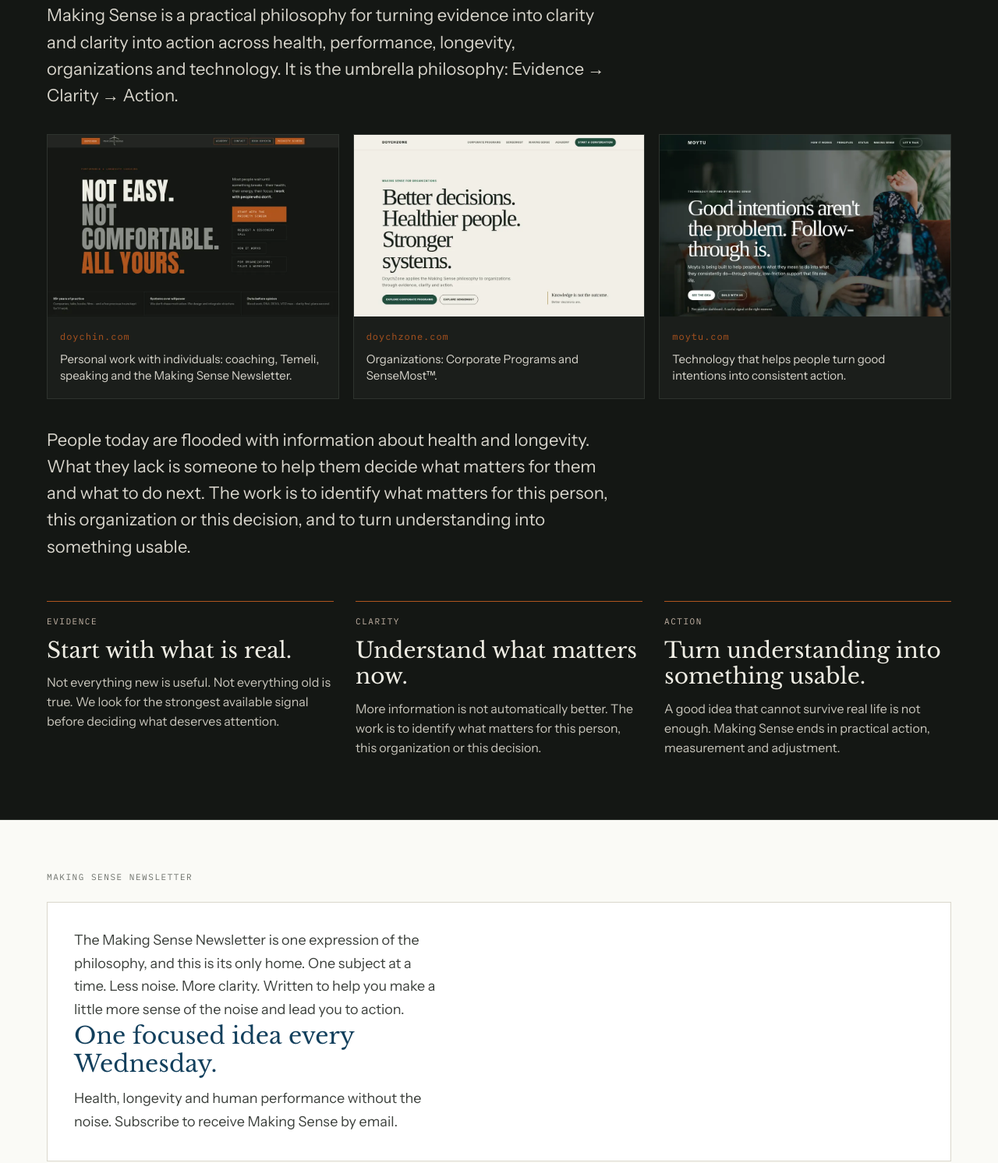
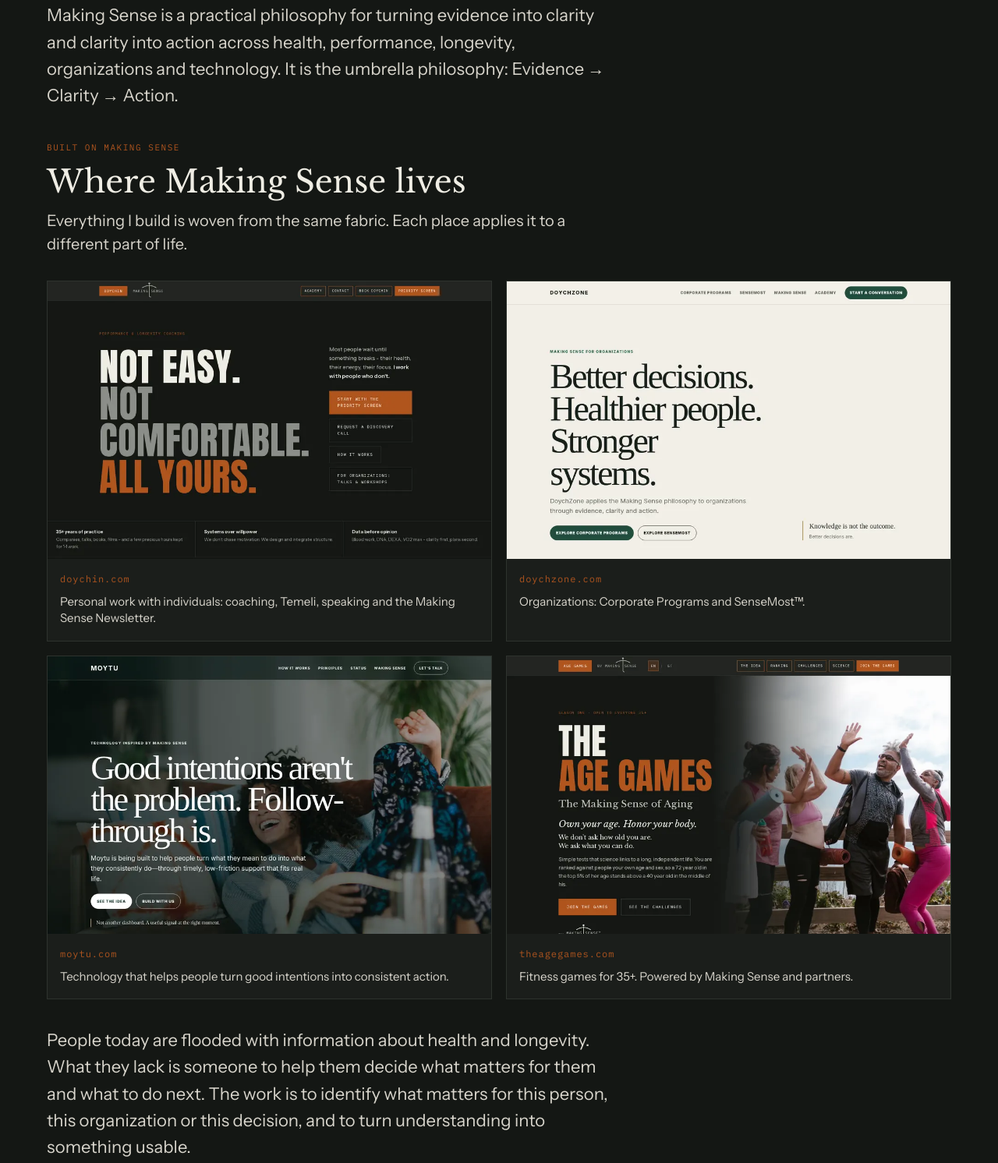
Before and after one commit to doychzone/doychin-site, a plain HTML site: page making-sense/index.html in a window 1280 px wide. Shown: the part 382-1874 px from the top of the page at 78% size. Drawn offline with nearby package versions, Linux system fonts and the light colour scheme.

Commit message:
Hub: show where Making Sense lives, including The Age Games
Add a short fabric intro above the site cards, and a fourth card
for theagegames.com in both the top grid and the bottom block.

```diff
--- a/making-sense/index.html
+++ b/making-sense/index.html
@@ -25,6 +25,11 @@
     <h1>Making Sense</h1>
     <p class="philosophy-lead">Making Sense is the fabric that all my coaching, products, and philosophy is built on.</p>
     <p>Making Sense is a practical philosophy for turning evidence into clarity and clarity into action across health, performance, longevity, organizations and technology. It is the umbrella philosophy: Evidence → Clarity → Action.</p>
+    <div class="sites-intro">
+      <div class="kicker">Built on Making Sense</div>
+      <h2>Where Making Sense lives</h2>
+      <p>Everything I build is woven from the same fabric. Each place applies it to a different part of life.</p>
+    </div>
     <div class="philosophy-sites">
       <a class="site-card" href="https://www.doychin.com/" target="_blank" rel="noopener">
         <picture>
@@ -54,6 +59,16 @@
         <div class="site-card-body">
           <div class="site-card-name">moytu.com</div>
           <p>Technology that helps people turn good intentions into consistent action.</p>
+        </div>
+      </a>
+      <a class="site-card" href="https://theagegames.com" target="_blank" rel="noopener">
+        <picture>
+          <source type="image/webp" srcset="/making-sense/sites/theagegames-com.webp">
+          <img src="/making-sense/sites/theagegames-com.jpg" alt="Homepage of theagegames.com" width="960" height="600">
+        </picture>
+        <div class="site-card-body">
+          <div class="site-card-name">theagegames.com</div>
+          <p>Fitness games for 35+. Powered by Making Sense and partners.</p>
         </div>
       </a>
     </div>
@@ -152,6 +167,7 @@
       <a class="issue-card" href="https://www.doychin.com/"><div class="issue-card-body"><div class="issue-num">Individuals</div><h2>doychin.com</h2><p>Personal coaching, Temeli, speaking and the Making Sense Newsletter. The individual expression of the philosophy.</p><div class="read">Explore personal work →</div></div></a>
       <a class="issue-card" href="https://www.doychzone.com/"><div class="issue-card-body"><div class="issue-num">Organizations</div><h2>DoychZone</h2><p>Corporate Programs and SenseMost™. Applying the same philosophy to organizations, institutions and hospitality assets.</p><div class="read">Explore DoychZone →</div></div></a>
       <a class="issue-card" href="https://www.moytu.com/"><div class="issue-card-body"><div class="issue-num">Technology</div><h2>Moytu</h2><p>Technology inspired by Making Sense, built to help turn good intentions into consistent action.</p><div class="read">Explore Moytu →</div></div></a>
+      <a class="issue-card" href="https://theagegames.com" target="_blank" rel="noopener"><div class="issue-card-body"><div class="issue-num">Movement</div><h2>The Age Games</h2><p>Fitness games for 35+, powered by Making Sense and partners.</p><div class="read">Explore The Age Games →</div></div></a>
     </div>
   </section>
 </main>
--- a/making-sense/making-sense.css
+++ b/making-sense/making-sense.css
@@ -224,3 +224,18 @@ a.nav-btn:hover,.nav-links a.nav-btn:hover{background:var(--ember-deep,#8f4316);
   .issue-row{flex-wrap:wrap;gap:4px 16px;padding:13px 0}
   .issue-row-date{white-space:normal}
 }
+
+/* Four site cards in a 2 by 2 grid, with a short intro above them */
+.sites-intro{margin:40px 0 22px;max-width:740px}
+.sites-intro .kicker{color:var(--ember);margin-bottom:12px}
+.sites-intro h2{font-family:var(--serif);font-weight:400;font-size:clamp(28px,3.4vw,40px);line-height:1.15;color:var(--bone);margin:0 0 12px}
+.sites-intro p{margin:0;font-size:clamp(17px,1.85vw,20px);line-height:1.5;color:#d8d5cc}
+.philosophy-sites{grid-template-columns:1fr 1fr}
+.ecosystem-grid{grid-template-columns:1fr 1fr}
+@media(max-width:940px){
+  .sites-intro{margin:32px 0 18px}
+  .philosophy-sites{grid-template-columns:1fr}
+}
+@media(max-width:700px){
+  .sites-intro h2{font-size:28px}
+}
```
Also changed, not shown: making-sense/sites/theagegames-com.jpg (added), making-sense/sites/theagegames-com.webp (added).
